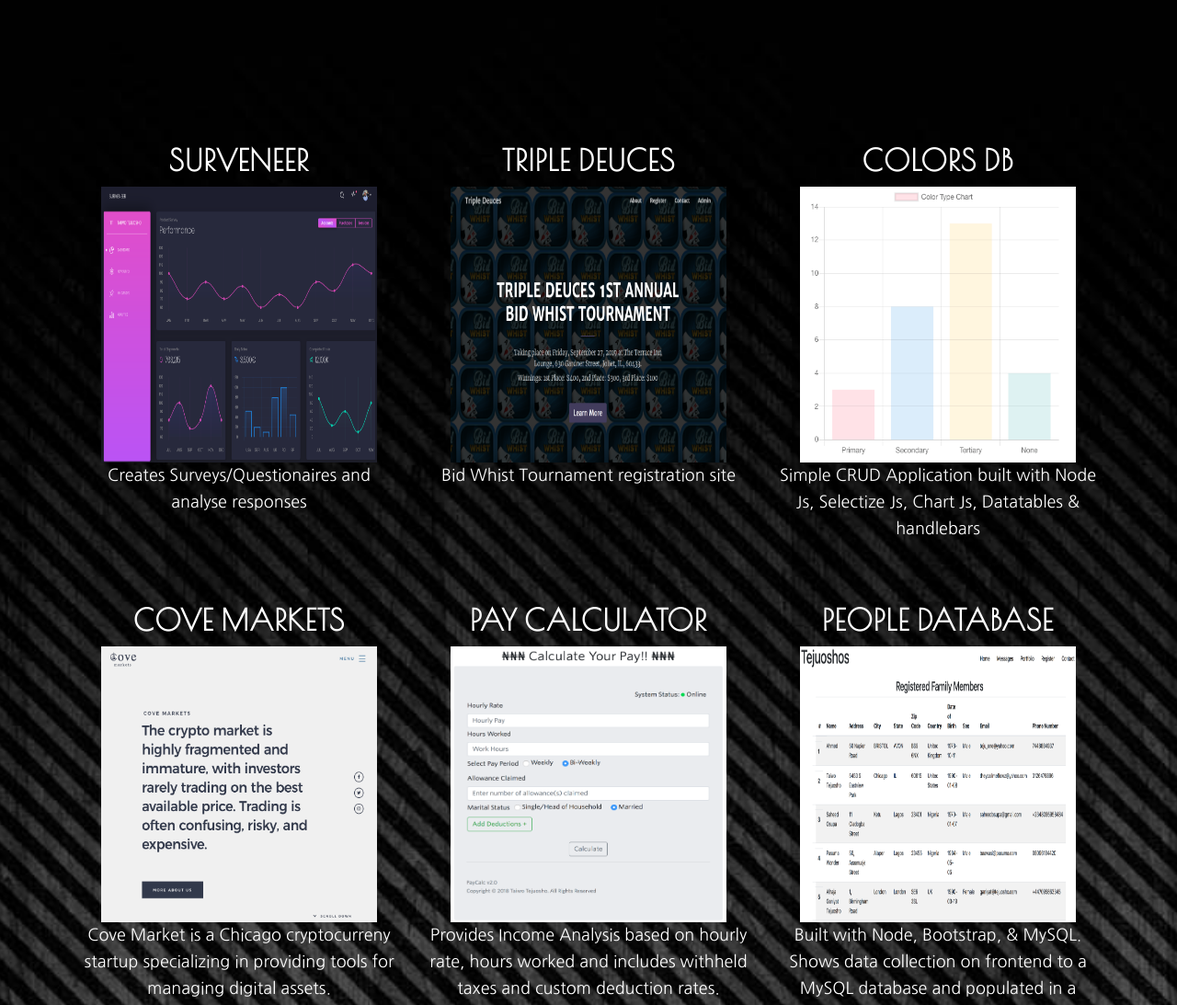
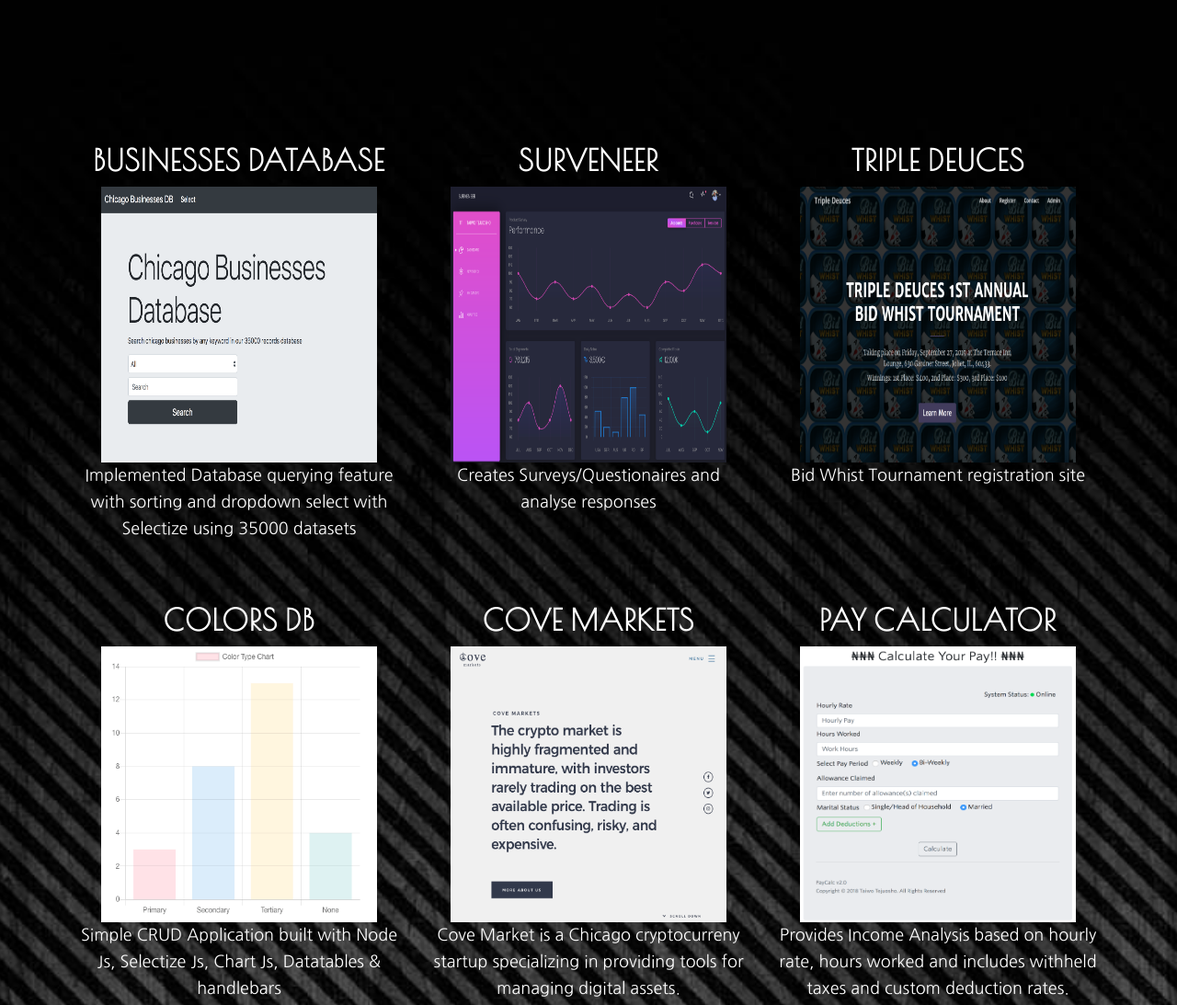
Before and after one commit to ttejuosho/h3tech, a website: page index.html in a window 1280 px wide. Shown: the part 1660-2753 px from the top of the page at 92% size. Drawn offline with nearby package versions, Linux system fonts and the light colour scheme; some packages are replaced by stand-ins of ours; a web font is replaced by a local one.

Commit message:
added cbDb

```diff
--- a/index.html
+++ b/index.html
@@ -85,6 +85,12 @@
     <section id="download" class="download-section content-section text-center">
         <div class="container">
             <div class="row">
+                <div class="col-lg-4 mx-auto">
+                    <h2>Businesses Database</h2>
+                    <a href="https://chicagobiz.herokuapp.com/" target="_blank"><img class="portfolioImage" src="public/img/CBDB.png" alt="Chicago Businesses img"></a>
+                    <p>Implemented Database querying feature with sorting and dropdown select with Selectize using 35000 datasets</p>
+                </div>
+
                 <div class="col-lg-4 mx-auto">
                     <h2>Surveneer</h2>
                     <a href="https://surveneer.herokuapp.com/" target="_blank"><img class="portfolioImage" src="public/img/surveneer.png" alt="Surveneer"></a>
```
Also changed, not shown: public/img/CBDB.png (added).
